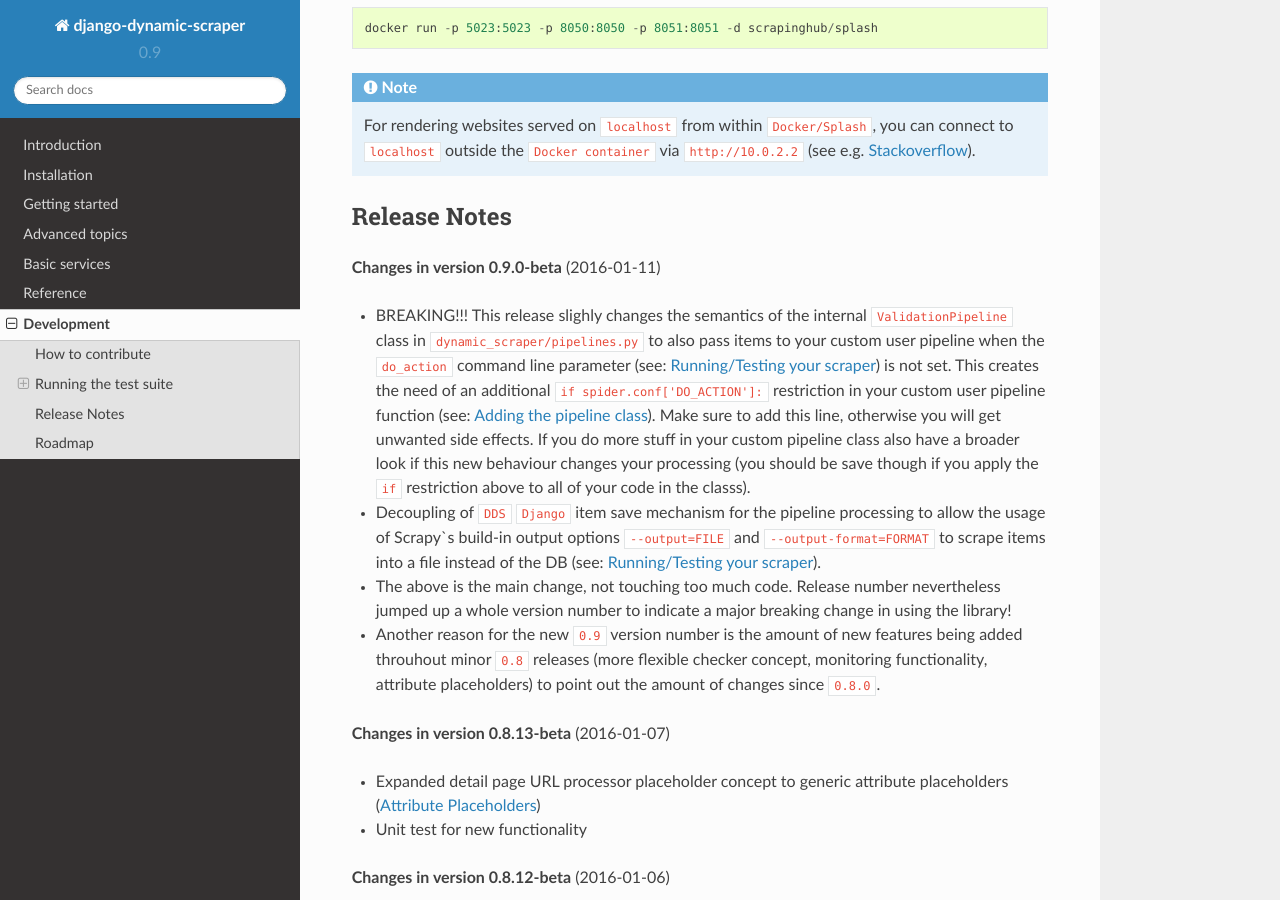
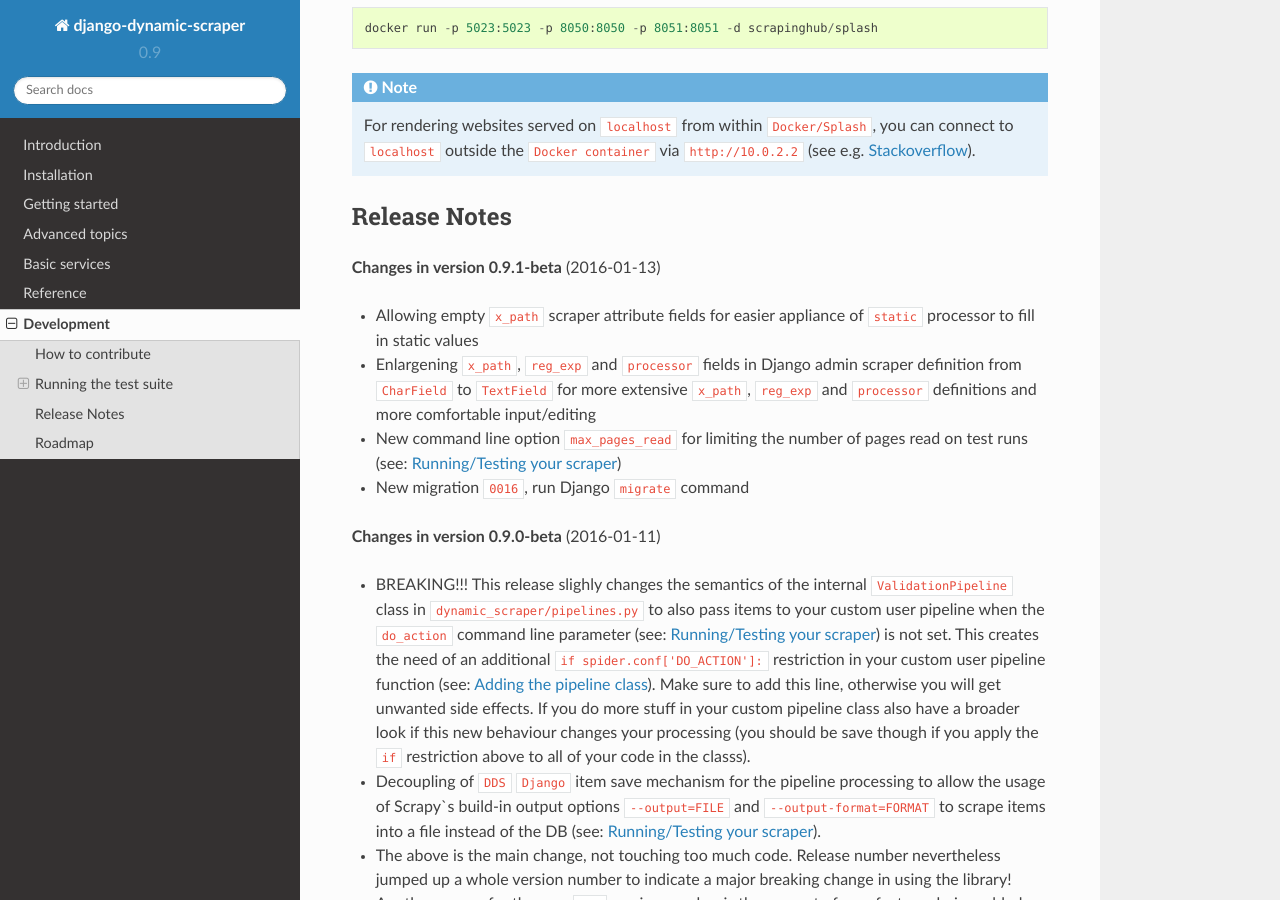
Before and after one commit to dev02019/django-dynamic-scraper, a Sphinx documentation site: the page built from docs/development.rst, in a window 1280 px wide and 900 px high, scrolled down 2148 px. Built offline with Sphinx 7.4.7 and the Read the Docs theme 2.0.0, drawn with Linux system fonts in a browser that asks for light colours.

```diff
--- a/docs/development.rst
+++ b/docs/development.rst
@@ -94,6 +94,17 @@ Docker container can be run with::
 
 Release Notes
 =============
+**Changes in version 0.9.1-beta** (2016-01-13)
+
+* Allowing empty ``x_path`` scraper attribute fields for easier appliance of ``static`` processor to fill
+  in static values
+* Enlargening ``x_path``, ``reg_exp`` and ``processor`` fields in Django admin scraper definition from
+  ``CharField`` to ``TextField`` for more extensive ``x_path``, ``reg_exp`` and ``processor`` definitions
+  and more comfortable input/editing
+* New command line option ``max_pages_read`` for limiting the number of pages read on test runs
+  (see: :ref:`running_scrapers`)
+* New migration ``0016``, run Django ``migrate`` command
+
 **Changes in version 0.9.0-beta** (2016-01-11)
 
 * BREAKING!!! This release slighly changes the semantics of the internal ``ValidationPipeline`` class
--- a/docs/getting_started.rst
+++ b/docs/getting_started.rst
@@ -383,7 +383,8 @@ as following::
 
   scrapy crawl [--output=FILE --output-format=FORMAT] SPIDERNAME -a id=REF_OBJECT_ID
                           [-a do_action=(yes|no) -a run_type=(TASK|SHELL)
-                          -a max_items_read={Int} -a max_items_save={Int}]
+                          -a max_items_read={Int} -a max_items_save={Int}
+                          -a max_pages_read={Int}]
 
 * With ``-a id=REF_OBJECT_ID`` you provide the ID of the reference object items should be scraped for,
   in our example case that would be the Wikinews ``NewsWebsite`` object, probably with ID 1 if you haven't
@@ -397,6 +398,8 @@ as following::
 
 * With ``-a max_items_read={Int}`` and ``-a max_items_save={Int}`` you can override the scraper settings for these
   params.
+
+* With ``-a max_pages_read={Int}`` you can limit the number of pages read when using pagination
 
 * If you don't want your output saved to the Django DB but to a custom file you can use Scrapy`s build-in
   output options ``--output=FILE`` and ``--output-format=FORMAT`` to scrape items into a file. Use this without
--- a/setup.py
+++ b/setup.py
@@ -4,7 +4,7 @@ import os
 
 setup(
     name='django-dynamic-scraper',
-    version='0.9.0',
+    version='0.9.1',
     description='Creating Scrapy scrapers via the Django admin interface',
     author='Holger Drewes',
     author_email='Holger.Drewes@gmail.com',
```
